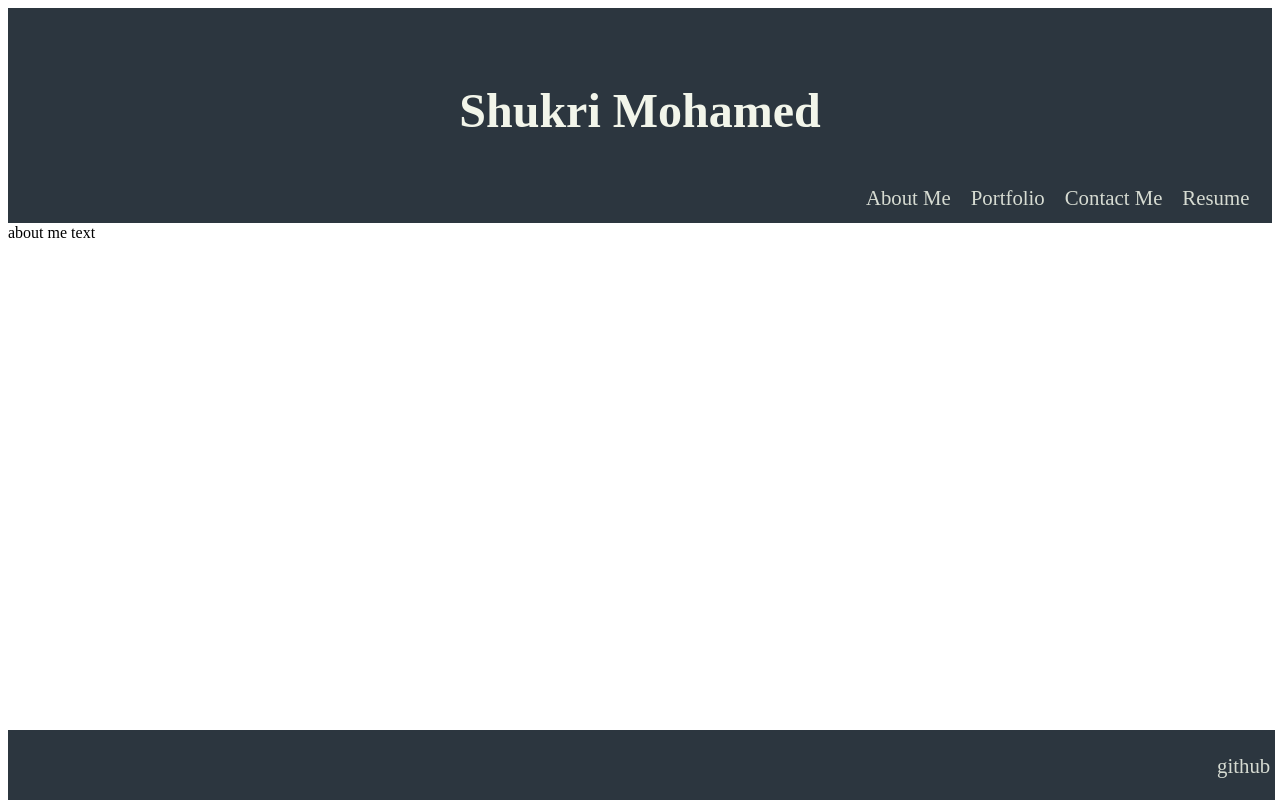
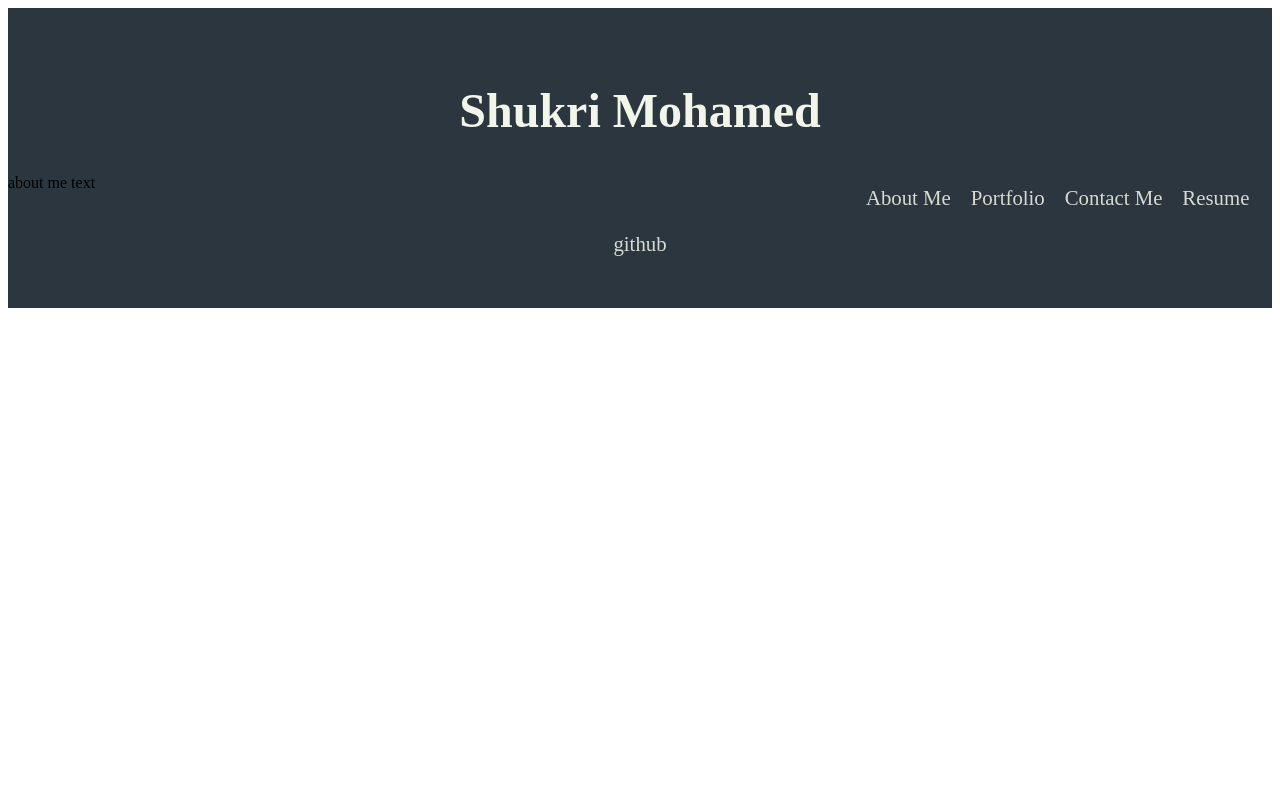
Before and after one commit to Shukrim433/week-20-react-portfolio, a React (Vite) app: page / in a window 1280 px wide. Built offline with nearby package versions, Linux system fonts and the light colour scheme.

Commit message:
added more css to header, footer, navbar

```diff
--- a/src/styles/Footer.css
+++ b/src/styles/Footer.css
@@ -6,13 +6,14 @@
 
 .footer{
     background:var(--main-color);
-    margin-top: 5%;
-    position: absolute;
-    width: 99%;
-    height: 70px;
+    margin: 0;
+    padding: 0;
+    position: relative; /*to make the footer stay at the bottom*/
+    width: 100%;
+    height: 100px;
     bottom: 0;
     display: flex;
-    justify-content: flex-end;
+    justify-content:center;
 }
 
 .footer a {
--- a/src/styles/Header.css
+++ b/src/styles/Header.css
@@ -5,7 +5,8 @@
 }
 .header {
   background:var(--main-color);
-  height: 200px;
+  height: 150px;
+  width: 100%;
 }
 
 .header h1 {
--- a/src/styles/Navbar.css
+++ b/src/styles/Navbar.css
@@ -12,7 +12,7 @@
   padding: 1%;
 }
 
-.navbar a {
+.navbar a { /*media query for phone size - font smaller and align text in center in the .navbar above*/
   color: var(--accent-color);
   font-size: 1.3rem;
   text-decoration: none;
```
